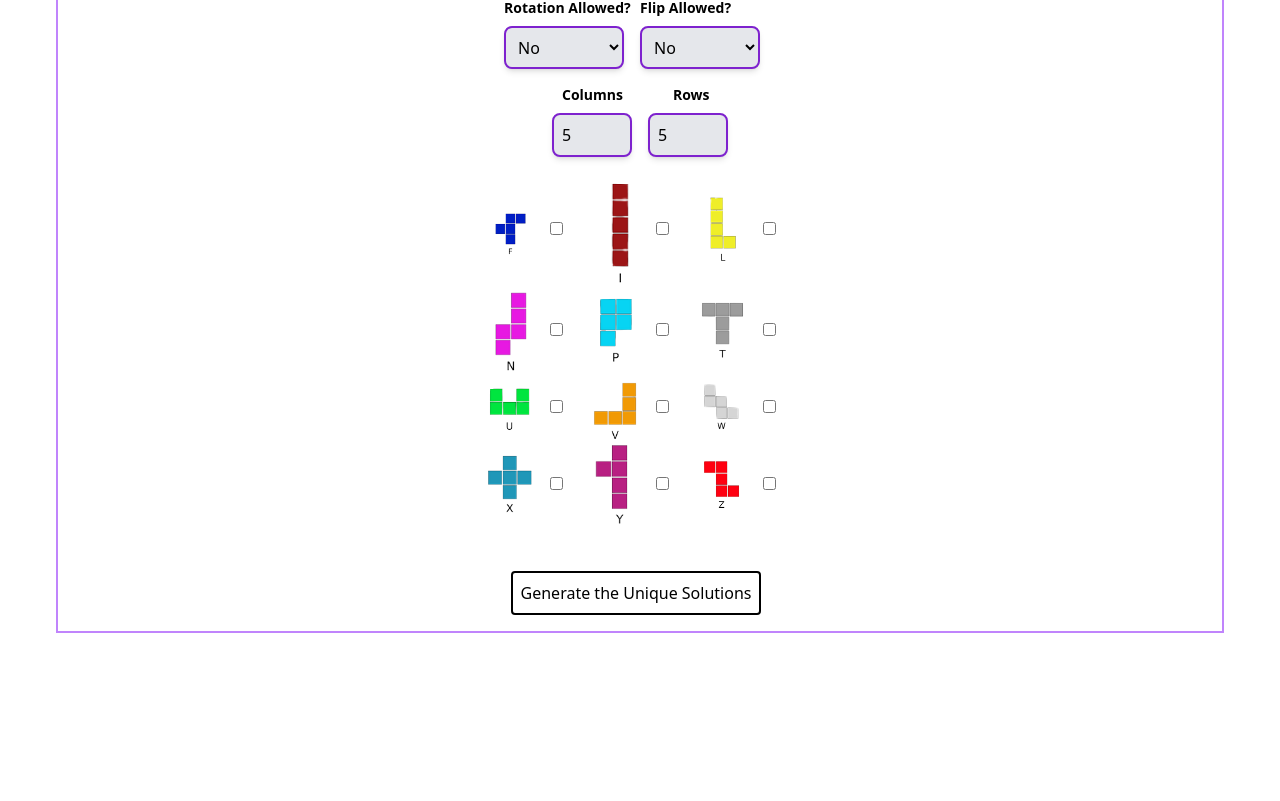
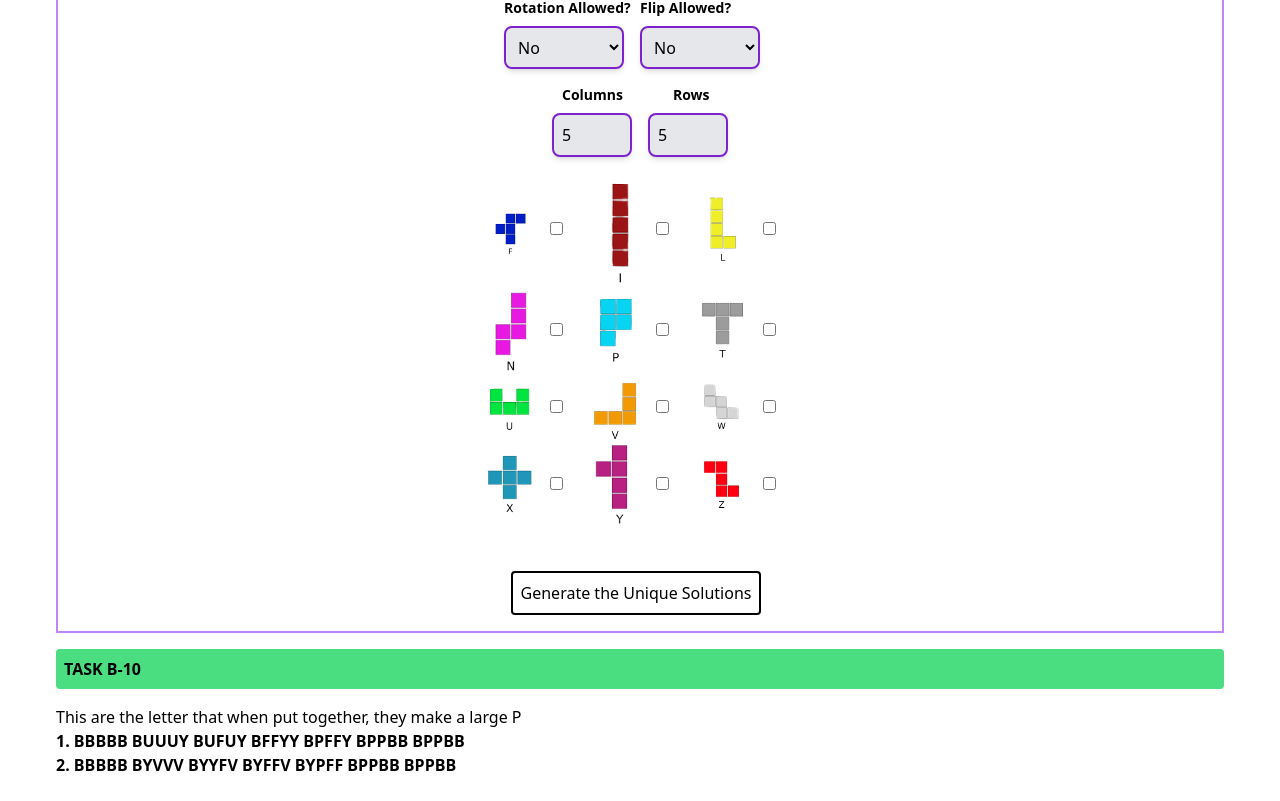
Before and after one commit to HyperPunkss/tetris-tiler-frontend, a Next.js app: page / in a window 1280 px wide. Shown: the part 4368-5169 px from the top of the page. Before the commit the page ends 5025 px from the top, so only its background shows below. Built offline with nearby package versions, Linux system fonts and the light colour scheme.

Commit message:
Added letter list for B-10

```diff
--- a/pages/index.js
+++ b/pages/index.js
@@ -780,6 +780,14 @@ export default function Home() {
                     </div>
                 </div>
             </div>
+            <div className="flex justify-between items-start bg-green-400 p-2 rounded my-4">
+                <h1 className="font-semibold">TASK B-10</h1>
+            </div>
+            <div>
+                <p>This are the letter that when put together, they make a large P</p>
+                <p className="font-semibold">1. BBBBB BUUUY BUFUY BFFYY BPFFY BPPBB BPPBB</p>
+                <p className="font-semibold">2. BBBBB BYVVV BYYFV BYFFV BYPFF BPPBB BPPBB </p>
+            </div>
         </div>
     );
 }
```
